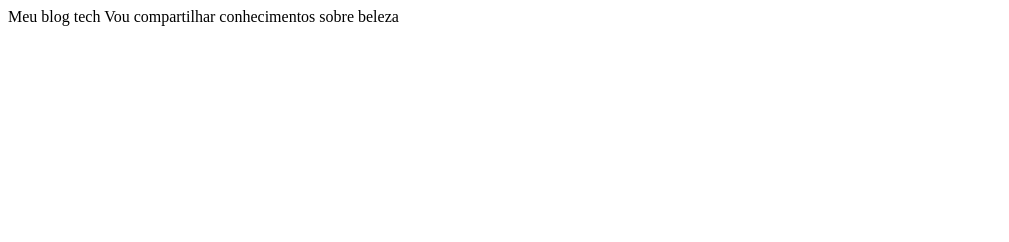
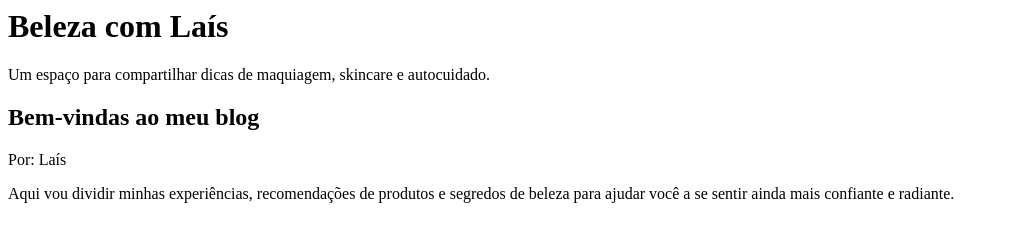
Before and after one commit to laismagrisantos-ship-it/Blog-da-Lais, a plain HTML site: page lais-pagina-web/index.html in a window 1280 px wide. Shown: the whole page, without its empty margins (0-1009 px from the left). Drawn offline with Linux system fonts and the light colour scheme.

Commit message:
blog lais

```diff
--- a/lais-pagina-web/index.html
+++ b/lais-pagina-web/index.html
@@ -1,3 +1,9 @@
-Meu blog tech
+<h1>Beleza com Laís</h1>
 
-Vou compartilhar conhecimentos sobre beleza
+<p>Um espaço para compartilhar dicas de maquiagem, skincare e autocuidado.</p>
+
+<h2>Bem-vindas ao meu blog</h2>
+
+<p>Por: Laís</p>
+
+<p>Aqui vou dividir minhas experiências, recomendações de produtos e segredos de beleza para ajudar você a se sentir ainda mais confiante e radiante.</p>
```
